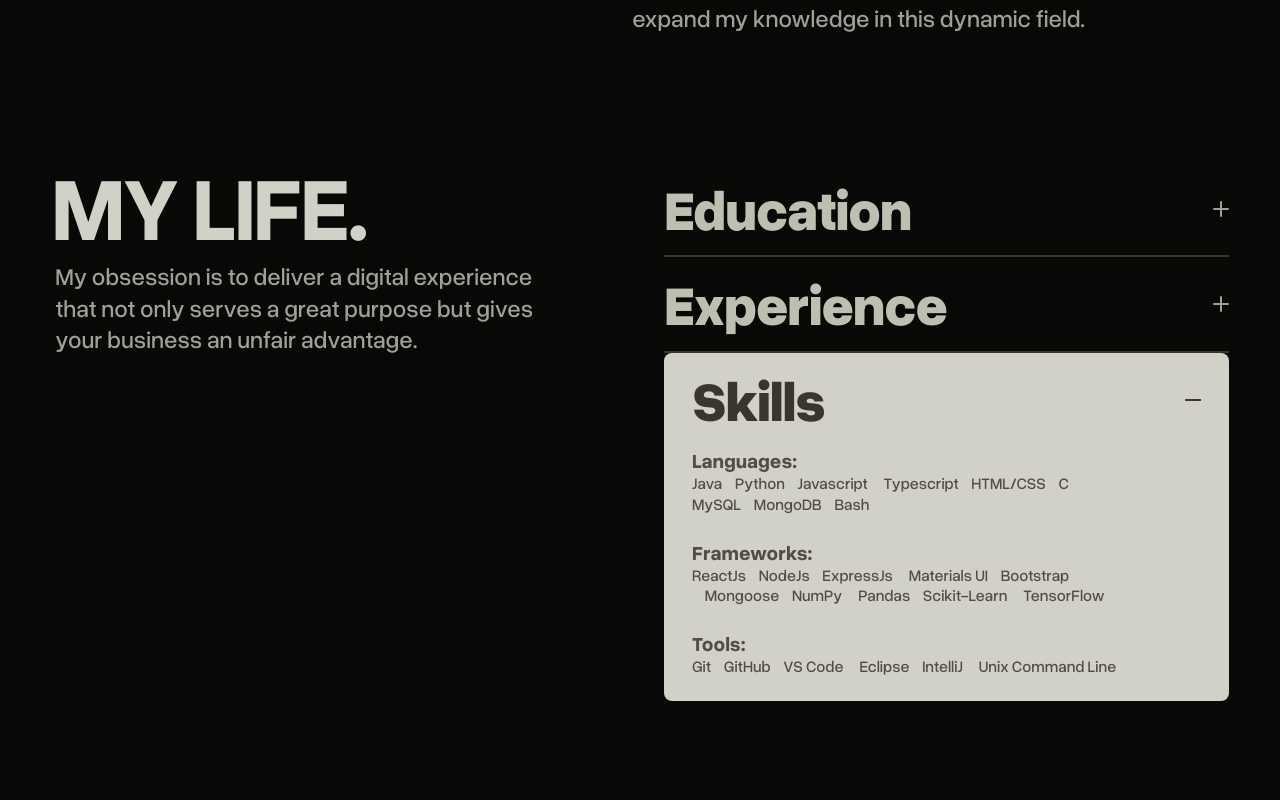
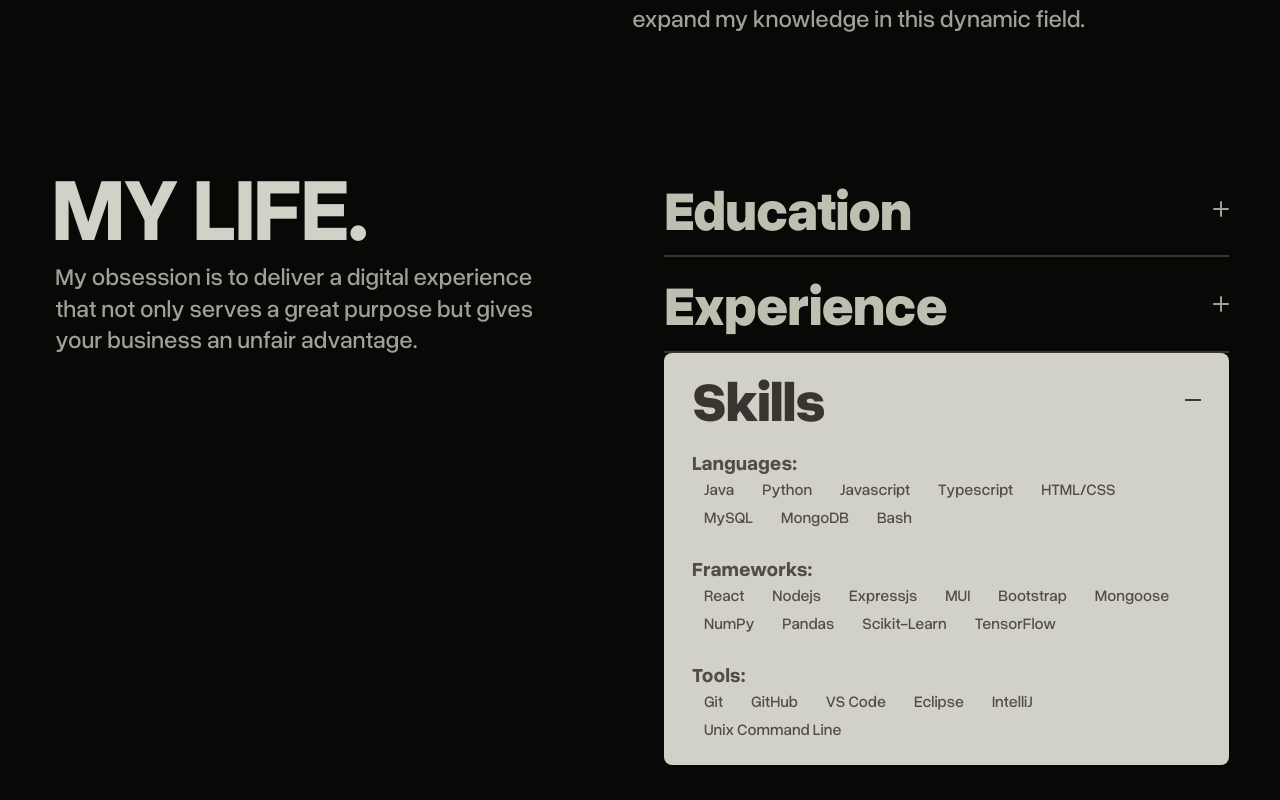
Before and after one commit to prabhpreetgill/portfolio, a React (Create React App) app: page / in a window 1280 px wide. Both pictures are taken after a click on the button "Skills". Shown: the part 1476-2276 px from the top of the page. Built offline with nearby package versions, Linux system fonts and the light colour scheme.

Commit message:
fixed accoridans

```diff
--- a/src/App.css
+++ b/src/App.css
@@ -2984,12 +2984,10 @@ textarea:focus {
 @keyframes letters {
   from {
     transform: translateY(100px);
-    visibility: hidden;
     opacity: 0;
   }
   to {
     transform: translateY(0%);
-    visibility: visible;
     opacity: 1;
   }
 }
@@ -3106,4 +3104,51 @@ textarea:focus {
   .project-section .project-grid .container div {
     text-align: center;
   }
-}
+
+  .navMenu-open {
+    animation: open 0.5s ease-out forwards;
+  }
+
+  .justify-center-sm {
+    justify-content: center;
+  }
+}
+
+.skills-container {
+  display: grid;
+  grid-template-columns: repeat(auto-fill, minmax(200px, 1fr));
+  gap: 20px;
+}
+
+.skill-section {
+  display: flex;
+  flex-direction: column;
+}
+
+.skill-title {
+  font-size: 1.25rem;
+  font-weight: bold;
+  margin-bottom: 0.5rem;
+}
+
+.skill-list {
+  list-style: none;
+  padding: 0;
+  margin: 0;
+}
+
+.skill-list li {
+  margin-bottom: 0.25rem;
+  font-size: 1rem;
+}
+
+.text-wrap-container {
+  display: block; /* or 'flex' if you need it, with 'flex-wrap: wrap;' for child elements */
+}
+
+.text-sm.flex.flex-wrap {
+  /* Ensures that the container allows for wrapping */
+  display: flex;
+  flex-wrap: wrap;
+  gap: 4px; /* Adjust as needed */
+}
--- a/src/Components/Black/Accordians.jsx
+++ b/src/Components/Black/Accordians.jsx
@@ -55,6 +55,37 @@ function Accord() {
     setIsOpen2(false);
     setIsOpen3(!isOpen3);
   };
+
+  const languages = [
+    "Java",
+    "Python",
+    "Javascript",
+    "Typescript",
+    "HTML/CSS",
+    "MySQL",
+    "MongoDB",
+    "Bash",
+  ];
+  const frameworks = [
+    "React",
+    "Nodejs",
+    "Expressjs",
+    "MUI",
+    "Bootstrap",
+    "Mongoose",
+    "NumPy",
+    "Pandas",
+    "Scikit-Learn",
+    "TensorFlow",
+  ];
+  const tools = [
+    "Git",
+    "GitHub",
+    "VS Code",
+    "Eclipse",
+    "IntelliJ",
+    "Unix Command Line",
+  ];
 
   return (
     <section
@@ -246,32 +277,32 @@ function Accord() {
               className={isOpen3 ? openTextStyle : closeTextStyle}
             >
               <div className="overflow-hidden">
-                <p className="pb-6 text-base xl:text-h6 2xl:text-h5 max-w-[54ch] font-medium">
-                <strong className="block text-md">Languages:</strong>
-                    <p className="text-sm list-disc list-inside">
-                      Java&nbsp;&nbsp;&nbsp;&nbsp;Python&nbsp;&nbsp;&nbsp;&nbsp;Javascript
-                      &nbsp;&nbsp;&nbsp;&nbsp;Typescript&nbsp;&nbsp;&nbsp;&nbsp;HTML/CSS&nbsp;&nbsp;&nbsp;&nbsp;C&nbsp;&nbsp;&nbsp;&nbsp;
-                      MySQL&nbsp;&nbsp;&nbsp;&nbsp;MongoDB&nbsp;&nbsp;&nbsp;&nbsp;Bash
-                    </p>
-                </p>
-                <p className="pb-6 text-base xl:text-h6 2xl:text-h5 max-w-[54ch] font-medium">
-                <strong className="block text-md">Frameworks:</strong>
-                    <p className="text-sm list-disc list-inside">
-                      ReactJs&nbsp;&nbsp;&nbsp;&nbsp;NodeJs&nbsp;&nbsp;&nbsp;&nbsp;ExpressJs
-                      &nbsp;&nbsp;&nbsp;&nbsp;Materials UI&nbsp;&nbsp;&nbsp;&nbsp;Bootstrap
-                      &nbsp;&nbsp;&nbsp;&nbsp;Mongoose&nbsp;&nbsp;&nbsp;&nbsp;NumPy
-                      &nbsp;&nbsp;&nbsp;&nbsp;Pandas&nbsp;&nbsp;&nbsp;&nbsp;Scikit-Learn
-                      &nbsp;&nbsp;&nbsp;&nbsp;TensorFlow
-                    </p>
-                </p>
-                <p className="pb-6 3xl:pb-9 text-base xl:text-h6 2xl:text-h5 max-w-[54ch] font-medium">
-                <strong className="block text-md">Tools:</strong>
-                    <p className="text-sm list-disc list-inside">
-                      Git&nbsp;&nbsp;&nbsp;&nbsp;GitHub&nbsp;&nbsp;&nbsp;&nbsp;VS Code
-                      &nbsp;&nbsp;&nbsp;&nbsp;Eclipse&nbsp;&nbsp;&nbsp;&nbsp;IntelliJ
-                      &nbsp;&nbsp;&nbsp;&nbsp;Unix Command Line
-                    </p>
-                </p>
+                <div className="pb-6 text-base xl:text-h6 2xl:text-h5 max-w-[54ch] font-medium">
+                  <strong className="block text-md">Languages:</strong>
+                  <div className="text-sm flex flex-wrap center justify-center-sm">
+                    {" "}
+                    {/* Adjusted for wrapping */}
+                    {languages.map((element) => (
+                      <span className="px-3">{element}</span>
+                    ))}
+                  </div>
+                </div>
+                <div className="pb-6 text-base xl:text-h6 2xl:text-h5 max-w-[54ch] font-medium">
+                  <strong className="block text-md">Frameworks:</strong>
+                  <div className="text-sm flex flex-wrap center justify-center-sm">
+                    {frameworks.map((element) => (
+                      <span className="px-3">{element}</span>
+                    ))}
+                  </div>
+                </div>
+                <div className="pb-6 text-base xl:text-h6 2xl:text-h5 max-w-[54ch] font-medium">
+                  <strong className="block text-md">Tools:</strong>
+                  <div className="text-sm flex flex-wrap center justify-center-sm">
+                    {tools.map((element) => (
+                      <span className="px-3">{element}</span>
+                    ))}
+                  </div>
+                </div>
               </div>
             </div>
           </div>
--- a/src/scripts/GenerateTextAnimation.jsx
+++ b/src/scripts/GenerateTextAnimation.jsx
@@ -40,7 +40,7 @@ const AnimatedText = ({ text = "" }) => {
             animation: `letters 0.5s ease forwards ${index * 0.05 + 0.5}s`,
             opacity: 0
           }
-        : {};
+        : {opacity: 0};
 
       return (
         <span key={index} className="inline-block" style={style}>
```
